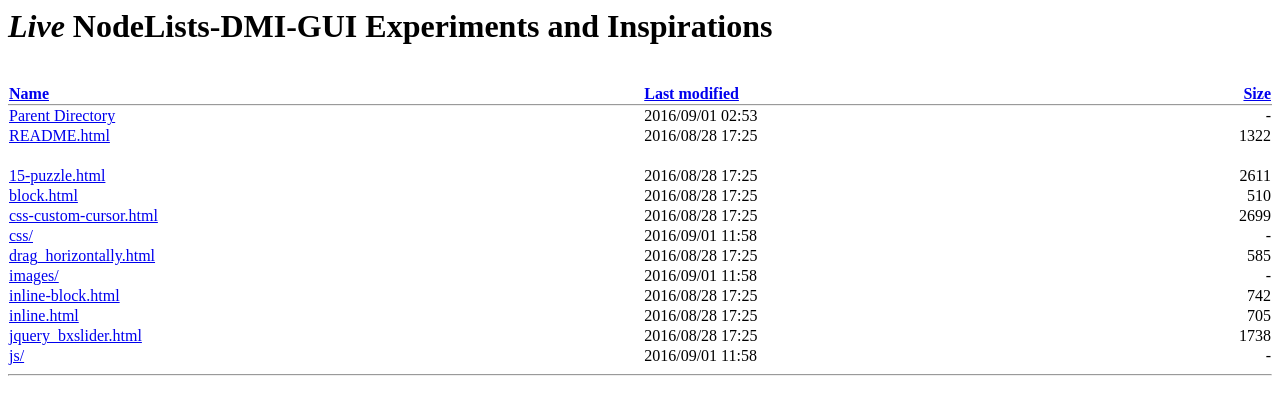
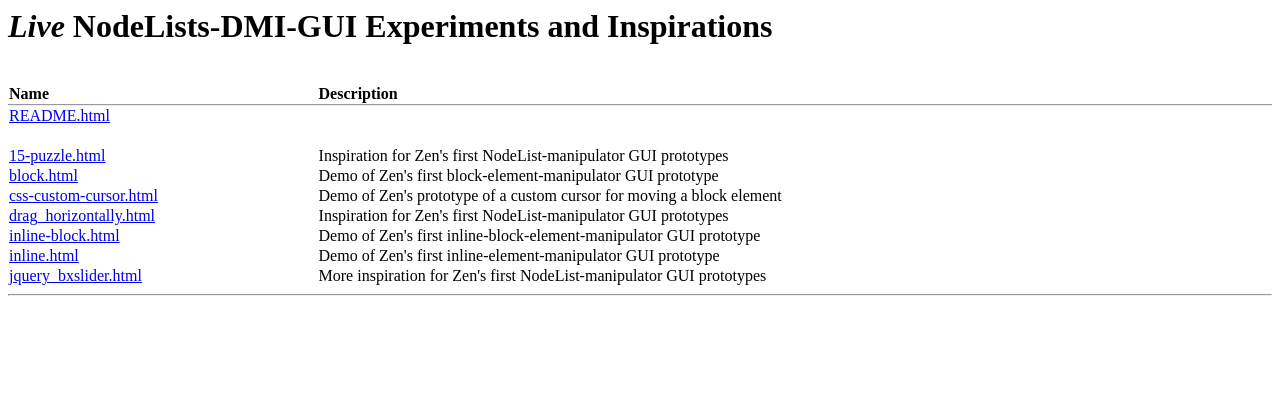
Before and after one commit to Mashweb/mashweb.github.io, a Jekyll site: the page experiments/NodeLists/index.html, which Jekyll copies as it is, in a window 1280 px wide. Shown: the top 415 px of the page. Built offline with Jekyll 4.4.1, drawn with Linux system fonts in a browser that asks for light colours.

Commit message:
Fixed the directory listing for the NodeLists directory.

```diff
--- a/experiments/NodeLists/index.html
+++ b/experiments/NodeLists/index.html
@@ -4,7 +4,7 @@
     <TITLE>*Live* NodeLists-DMI-GUI Experiments and Inspirations</TITLE>
     <style type="text/css">
     <!--
-    .name, .mtime { text-align: left; }
+    .name, .mtime, .desc { text-align: left; }
     .size { text-align: right; }
     td { text-overflow: ellipsis; white-space: nowrap; overflow: hidden; }
     table { border-collapse: collapse; }
@@ -15,22 +15,18 @@
   <BODY>
     <H1><em>Live</em> NodeLists-DMI-GUI Experiments and Inspirations</H1>
 <TABLE width="100%"><THEAD><TR>
-<TH class="name"><A HREF="?N=D">Name</A></TH><TH class="mtime"><A HREF="?M=D">Last modified</A></TH><TH class="size"><A HREF="?S=D">Size</A></TH>
+<TH class="name">Name</TH><TH class="desc">Description</TH>
 </TR></THEAD>
 <TBODY>
-<TR><TD class="name"><A HREF="..">Parent Directory</A></TD><TD class="mtime">2016/09/01 02:53</TD><TD class="size">-</TD></TR>
-<TR><TD class="name"><A HREF="README.html">README.html</A></TD><TD class="mtime">2016/08/28 17:25</TD><TD class="size">1322</TD></TR>
-<TR><TD class="name">&nbsp;</TD>&nbsp;<TD class="mtime"></TD><TD class="size">&nbsp;</TD></TR>
-<TR><TD class="name"><A HREF="15-puzzle.html">15-puzzle.html</A></TD><TD class="mtime">2016/08/28 17:25</TD><TD class="size">2611</TD></TR>
-<TR><TD class="name"><A HREF="block.html">block.html</A></TD><TD class="mtime">2016/08/28 17:25</TD><TD class="size">510</TD></TR>
-<TR><TD class="name"><A HREF="css-custom-cursor.html">css-custom-cursor.html</A></TD><TD class="mtime">2016/08/28 17:25</TD><TD class="size">2699</TD></TR>
-<TR><TD class="name"><A HREF="css/">css/</A></TD><TD class="mtime">2016/09/01 11:58</TD><TD class="size">-</TD></TR>
-<TR><TD class="name"><A HREF="drag_horizontally.html">drag_horizontally.html</A></TD><TD class="mtime">2016/08/28 17:25</TD><TD class="size">585</TD></TR>
-<TR><TD class="name"><A HREF="images/">images/</A></TD><TD class="mtime">2016/09/01 11:58</TD><TD class="size">-</TD></TR>
-<TR><TD class="name"><A HREF="inline-block.html">inline-block.html</A></TD><TD class="mtime">2016/08/28 17:25</TD><TD class="size">742</TD></TR>
-<TR><TD class="name"><A HREF="inline.html">inline.html</A></TD><TD class="mtime">2016/08/28 17:25</TD><TD class="size">705</TD></TR>
-<TR><TD class="name"><A HREF="jquery_bxslider.html">jquery_bxslider.html</A></TD><TD class="mtime">2016/08/28 17:25</TD><TD class="size">1738</TD></TR>
-<TR><TD class="name"><A HREF="js/">js/</A></TD><TD class="mtime">2016/09/01 11:58</TD><TD class="size">-</TD></TR>
+<TR><TD class="name"><A HREF="README.html">README.html</A></TD></TR>
+<TR><TD class="name">&nbsp;</TD>&nbsp;<TD class="desc"></TD></TR>
+<TR><TD class="name"><A HREF="15-puzzle.html">15-puzzle.html</A></TD><TD class="desc">Inspiration for Zen's first NodeList-manipulator GUI prototypes</TD></TR>
+<TR><TD class="name"><A HREF="block.html">block.html</A></TD><TD class="desc">Demo of Zen's first block-element-manipulator GUI prototype</TD></TR>
+<TR><TD class="name"><A HREF="css-custom-cursor.html">css-custom-cursor.html</A></TD><TD class="desc">Demo of Zen's prototype of a custom cursor for moving a block element</TD></TR>
+<TR><TD class="name"><A HREF="drag_horizontally.html">drag_horizontally.html</A></TD><TD class="desc">Inspiration for Zen's first NodeList-manipulator GUI prototypes</TR>
+<TR><TD class="name"><A HREF="inline-block.html">inline-block.html</A></TD><TD class="desc">Demo of Zen's first inline-block-element-manipulator GUI prototype</TR>
+<TR><TD class="name"><A HREF="inline.html">inline.html</A></TD><TD class="desc">Demo of Zen's first inline-element-manipulator GUI prototype</TR>
+<TR><TD class="name"><A HREF="jquery_bxslider.html">jquery_bxslider.html</A></TD><TD class="desc">More inspiration for Zen's first NodeList-manipulator GUI prototypes</TD></TR>
 </TBODY></TABLE><HR>    <ADDRESS>
     </ADDRESS>
   </BODY>
```
